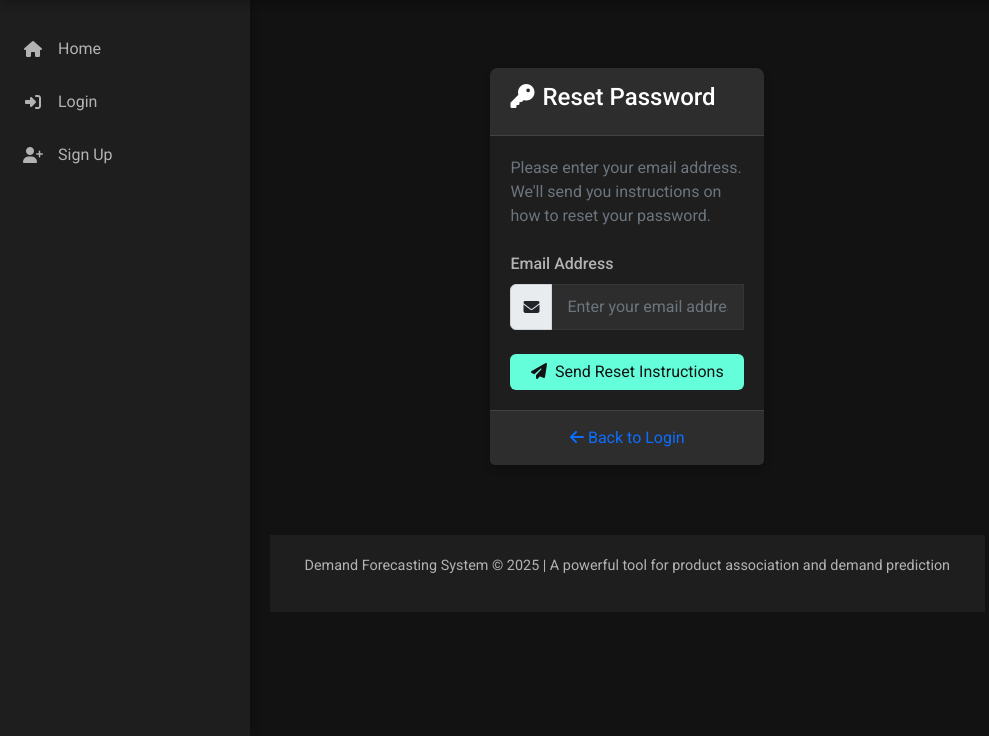
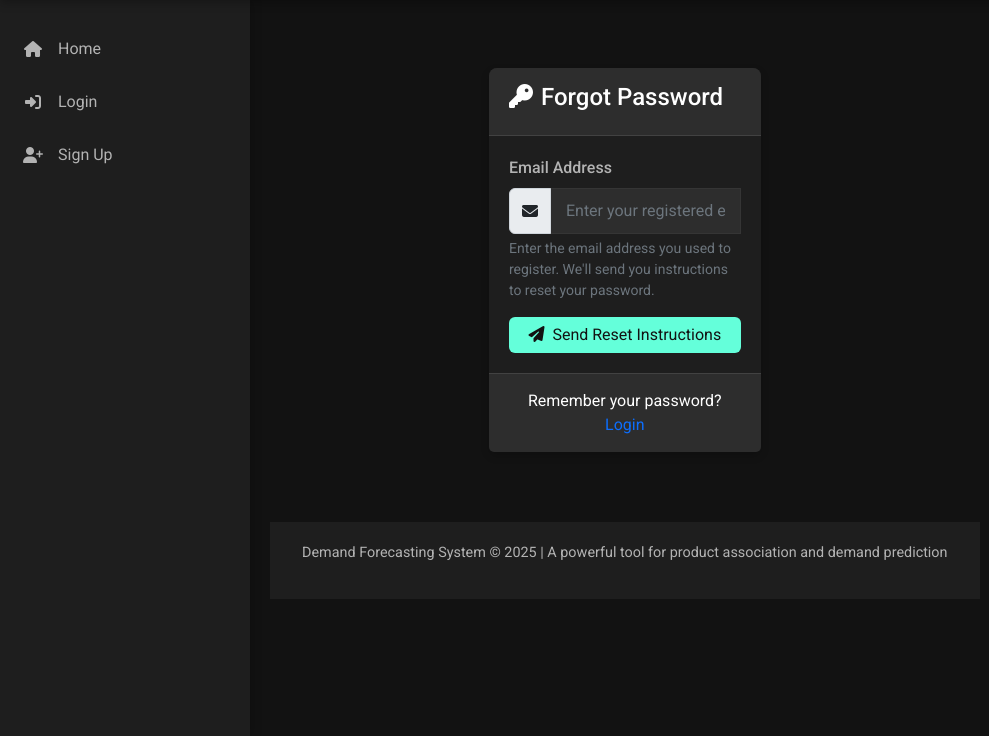
Before and after one commit to MufaroMabaudi8/DemandForecast2, a Flask app: page /forgot-password in a window 1280 px wide. Shown: the part 64-800 px from the top of the page, without its empty margins (0-989 px from the left). Run offline with Flask 3, Linux system fonts and the light colour scheme.

Commit message:
Improve password reset process and add script for creating test user
Updates the password reset page and adds create_test_user.py to create a default user.

Replit-Commit-Author: Agent
Replit-Commit-Session-Id: e89e8cd6-9837-4127-870d-2fe37899a4ab
Replit-Commit-Screenshot-Url: https://storage.googleapis.com/screenshot-production-us-central1/277fba7b-60cc-45cb-b361-8f4644ddaeae/17b10ae4-3ab6-4f3e-b147-4e3f96c4523f.jpg

```diff
--- a/templates/forgot_password.html
+++ b/templates/forgot_password.html
@@ -10,23 +10,24 @@
         <div class="col-md-5">
             <div class="card">
                 <div class="card-header">
-                    <h4><i class="fas fa-key me-2"></i>Reset Password</h4>
+                    <h4><i class="fas fa-key me-2"></i>Forgot Password</h4>
                 </div>
                 <div class="card-body">
-                    <p class="text-muted mb-4">Please enter your email address. We'll send you instructions on how to reset your password.</p>
-
                     <form method="POST" action="{{ url_for('forgot_password') }}" class="needs-validation" novalidate>
                         {{ form.hidden_tag() }}
 
-                        <div class="mb-4">
+                        <div class="mb-3">
                             <label for="email" class="form-label">Email Address</label>
                             <div class="input-group">
                                 <span class="input-group-text"><i class="fas fa-envelope"></i></span>
                                 <input type="email" class="form-control" id="email" name="email"
-                                    required placeholder="Enter your email address">
+                                    required placeholder="Enter your registered email address">
                                 <div class="invalid-feedback">
                                     Please enter a valid email address.
                                 </div>
+                            </div>
+                            <div class="form-text">
+                                Enter the email address you used to register. We'll send you instructions to reset your password.
                             </div>
                         </div>
 
@@ -38,11 +39,7 @@
                     </form>
                 </div>
                 <div class="card-footer text-center">
-                    <p class="mb-0">
-                        <a href="{{ url_for('login') }}" class="text-decoration-none">
-                            <i class="fas fa-arrow-left me-1"></i>Back to Login
-                        </a>
-                    </p>
+                    <p class="mb-0">Remember your password? <a href="{{ url_for('login') }}" class="text-decoration-none">Login</a></p>
                 </div>
             </div>
         </div>
```
Also changed, not shown: create_test_user.py (added, +22 -0 lines), instance/forecast_app.db.
